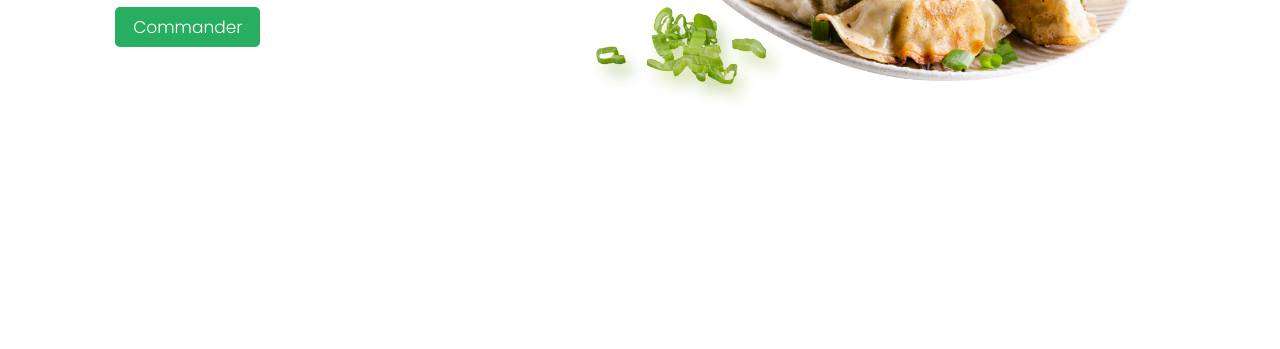
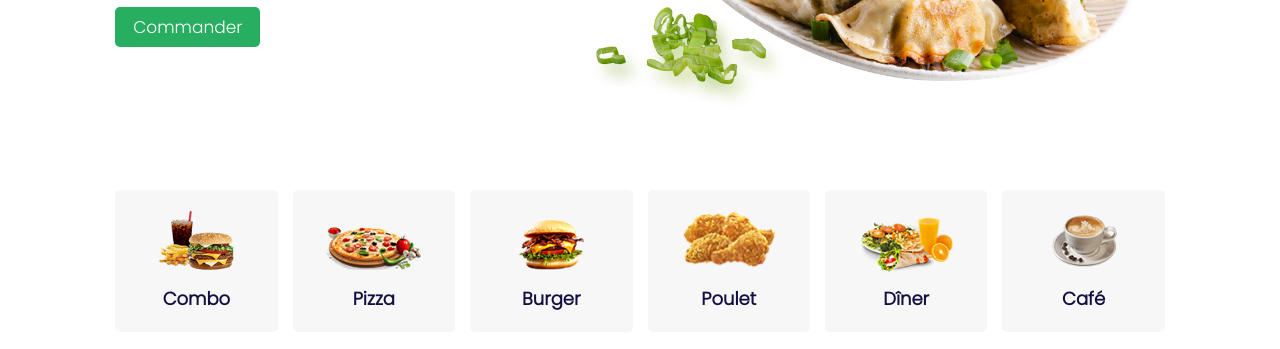
Before and after one commit to RENZOZ78/MAGIC-FOOD-PANAM, a plain HTML site: page index.html in a window 1280 px wide. Shown: the part 419-768 px from the top of the page. Drawn offline with Linux system fonts and the light colour scheme; a web font is replaced by a local one.

Commit message:
section category

```diff
--- a/index.html
+++ b/index.html
@@ -187,6 +187,44 @@
 </section>
 <!-- HOME SECTION-->
 
+<!-- SECITON CATEGORY  -->
+<section class="category">
+
+    <a href="#" class="box">
+        <img src="image/cat-1.png" alt="">
+        <h3>combo</h3>
+    </a>
+
+    <a href="#" class="box">
+        <img src="image/cat-2.png" alt="">
+        <h3>pizza</h3>
+    </a>
+
+    <a href="#" class="box">
+        <img src="image/cat-3.png" alt="">
+        <h3>burger</h3>
+    </a>
+
+    <a href="#" class="box">
+        <img src="image/cat-4.png" alt="">
+        <h3>poulet</h3>
+    </a>
+
+    <a href="#" class="box">
+        <img src="image/cat-5.png" alt="">
+        <h3>dîner</h3>
+    </a>
+
+    <a href="#" class="box">
+        <img src="image/cat-6.png" alt="">
+        <h3>café</h3>
+    </a>
+
+</section>
+<!-- FIN SECTION CATEGORY -->
+
+
+
     <script src="js/script.js"></script>
 </body>
 </html>
--- a/style.scss
+++ b/style.scss
@@ -430,6 +430,35 @@ form{
     }
   }
 
+.category{
+@include grid(16rem);
+padding-bottom: 5rem;
+
+    .box{
+        padding:2rem;
+        text-align: center;
+        border-radius: .5rem;
+        background: $light-bg;
+
+        &:hover{
+        background: $green;
+
+            h3{
+                color:$white;
+            }
+        }
+
+        img{
+        height: 7rem;
+        }
+
+        h3{
+        font-size: 1.8rem;
+        color:$black;
+        }
+    }
+}
+
 
 // MEDIA QUERY------------
 @media (max-width:991px){
```
Also changed, not shown: css/style.css, 1 other file.
